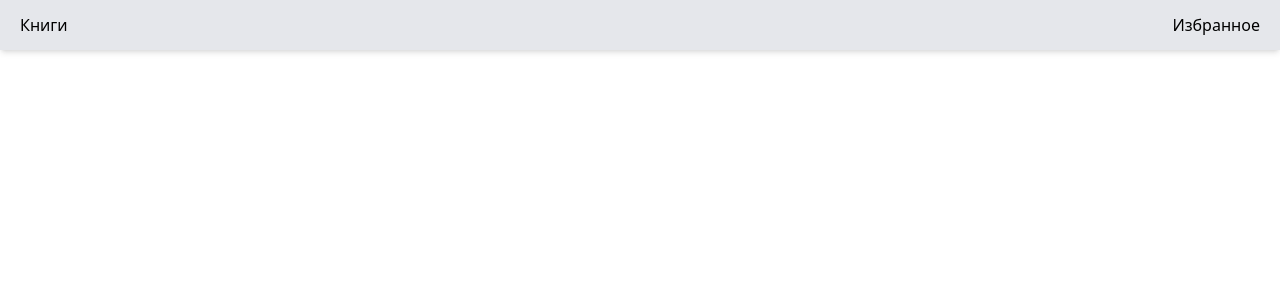
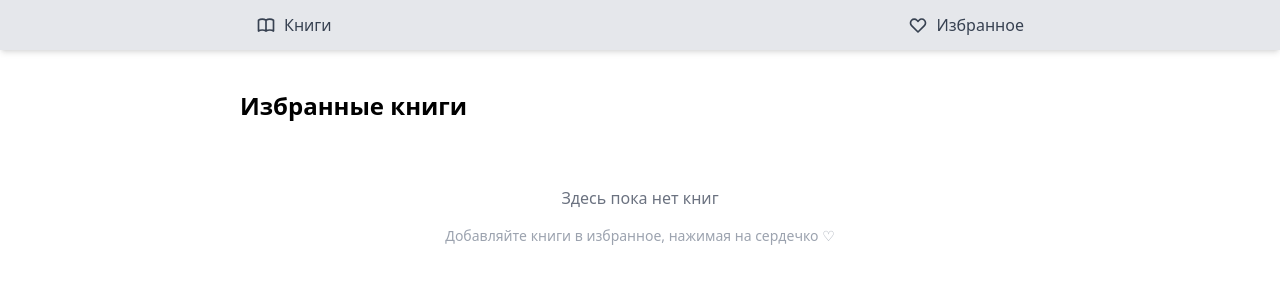
Before and after one commit to Pave11/book_app, a React (Create React App) app: page /fav in a window 1280 px wide. Shown: the top 300 px of the page. Built offline with nearby package versions, Linux system fonts and the light colour scheme.

Commit message:
implement favorites system

```diff
--- a/src/App.tsx
+++ b/src/App.tsx
@@ -10,7 +10,7 @@ function App() {
     <>
       <Navigation />
       <Routes>
-        <Route path="/main" element={<MainPage />} />
+        <Route path="/" element={<MainPage />} />
         <Route path="/book/:id" element={<BookDetailPage />} />
         <Route path="/fav" element={<FavoritePage />} />
       </Routes>
--- a/src/components/BookCard.tsx
+++ b/src/components/BookCard.tsx
@@ -1,21 +1,62 @@
-import React from 'react';
+import React, { useState } from 'react';
 import { Book } from '../api/books';
 
 interface BookCardProps {
   book: Book;
+  onToggleFavorite?: (book: Book) => void;
+  isFavorite?: boolean;
 }
 
-export const BookCard: React.FC<BookCardProps> = ({ book }) => {
+export const BookCard: React.FC<BookCardProps> = ({
+  book,
+  onToggleFavorite = () => {},
+  isFavorite = false,
+}) => {
+  const [localFavorite, setLocalFavorite] = useState(isFavorite);
+  const [isHovered, setIsHovered] = useState(false);
+
+  const handleToggleFavorite = (e: React.MouseEvent) => {
+    e.stopPropagation();
+    setLocalFavorite(!localFavorite);
+    onToggleFavorite(book);
+  };
+
   return (
-    <div className="bg-white rounded-lg shadow-md overflow-hidden hover:shadow-lg transition-shadow hover:bg-gray-200">
+    <div className="bg-white rounded-lg shadow-md overflow-hidden hover:shadow-lg transition-shadow hover:bg-gray-50 relative">
+      {/* Кнопка избранного */}
+      <button
+        onClick={handleToggleFavorite}
+        onMouseEnter={() => setIsHovered(true)}
+        onMouseLeave={() => setIsHovered(false)}
+        className="absolute top-2 right-2 p-2 z-10 focus:outline-none"
+        aria-label={
+          localFavorite ? 'Удалить из избранного' : 'Добавить в избранное'
+        }
+      >
+        <svg
+          xmlns="http://www.w3.org/2000/svg"
+          className={`h-6 w-6 transition-all duration-300 ${
+            localFavorite
+              ? 'text-red-500 fill-current scale-110'
+              : isHovered
+                ? 'text-red-300 fill-current scale-105'
+                : 'text-gray-300 fill-transparent stroke-current stroke-2'
+          }`}
+          viewBox="0 0 24 24"
+        >
+          <path d="M12 21.35l-1.45-1.32C5.4 15.36 2 12.28 2 8.5 2 5.42 4.42 3 7.5 3c1.74 0 3.41.81 4.5 2.09C13.09 3.81 14.76 3 16.5 3 19.58 3 22 5.42 22 8.5c0 3.78-3.4 6.86-8.55 11.54L12 21.35z" />
+        </svg>
+      </button>
+
+      {/* Остальное содержимое карточки */}
       <div className="flex h-full">
         {/* Обложка книги */}
-        <div className="w-1/3 bg-gray-100 flex items-center justify-center">
+        <div className="w-1/3 bg-gray-100 flex items-center justify-center min-h-[180px]">
           {book.coverUrl ? (
             <img
               src={book.coverUrl}
               alt={book.title}
-              className="h-full object-cover"
+              className="h-full w-full object-cover"
               onError={(e) => {
                 (e.target as HTMLImageElement).src = '/book-placeholder.png';
               }}
@@ -30,7 +71,7 @@ export const BookCard: React.FC<BookCardProps> = ({ book }) => {
           <h3 className="font-bold text-lg mb-2 line-clamp-2">{book.title}</h3>
 
           {book.author_name && (
-            <p className="text-gray-600 mb-2">
+            <p className="text-gray-600 mb-2 line-clamp-1">
               Автор: {book.author_name.join(', ')}
             </p>
           )}
--- a/src/components/Navigation.tsx
+++ b/src/components/Navigation.tsx
@@ -3,9 +3,52 @@ import { Link } from 'react-router-dom';
 
 export function Navigation() {
   return (
-    <nav className="flex justify-between px-5 h-[50px] bg-gray-200 items-center shadow-md">
-      <Link to="/main"> Книги </Link>
-      <Link to="/fav"> Избранное </Link>
-    </nav>
+    <div className="bg-gray-200 shadow-md">
+      <div className="container mx-auto max-w-[800px]">
+        <nav className="flex justify-between h-[50px] items-center px-4">
+          <Link
+            to="/"
+            className="flex items-center gap-2 text-gray-700 hover:text-black transition-colors"
+          >
+            <svg
+              xmlns="http://www.w3.org/2000/svg"
+              className="h-5 w-5"
+              fill="none"
+              viewBox="0 0 24 24"
+              stroke="currentColor"
+            >
+              <path
+                strokeLinecap="round"
+                strokeLinejoin="round"
+                strokeWidth={2}
+                d="M12 6.253v13m0-13C10.832 5.477 9.246 5 7.5 5S4.168 5.477 3 6.253v13C4.168 18.477 5.754 18 7.5 18s3.332.477 4.5 1.253m0-13C13.168 5.477 14.754 5 16.5 5c1.747 0 3.332.477 4.5 1.253v13C19.832 18.477 18.247 18 16.5 18c-1.746 0-3.332.477-4.5 1.253"
+              />
+            </svg>
+            <span>Книги</span>
+          </Link>
+
+          <Link
+            to="/fav"
+            className="flex items-center gap-2 text-gray-700 hover:text-black transition-colors"
+          >
+            <svg
+              xmlns="http://www.w3.org/2000/svg"
+              className="h-5 w-5"
+              fill="none"
+              viewBox="0 0 24 24"
+              stroke="currentColor"
+            >
+              <path
+                strokeLinecap="round"
+                strokeLinejoin="round"
+                strokeWidth={2}
+                d="M4.318 6.318a4.5 4.5 0 000 6.364L12 20.364l7.682-7.682a4.5 4.5 0 00-6.364-6.364L12 7.636l-1.318-1.318a4.5 4.5 0 00-6.364 0z"
+              />
+            </svg>
+            <span>Избранное</span>
+          </Link>
+        </nav>
+      </div>
+    </div>
   );
 }
--- /dev/null
+++ b/src/hooks/useFavorites.ts
@@ -0,0 +1,23 @@
+import { useState, useEffect } from 'react';
+import { Book } from '../api/books';
+
+export const useFavorites = () => {
+  const [favorites, setFavorites] = useState<Book[]>(() => {
+    const saved = localStorage.getItem('favoriteBooks');
+    return saved ? JSON.parse(saved) : [];
+  });
+
+  const toggleFavorite = (book: Book) => {
+    setFavorites((prev) => {
+      const isExisting = prev.some((fav) => fav.key === book.key);
+      const newFavorites = isExisting
+        ? prev.filter((fav) => fav.key !== book.key)
+        : [...prev, book];
+
+      localStorage.setItem('favoriteBooks', JSON.stringify(newFavorites));
+      return newFavorites;
+    });
+  };
+
+  return { favorites, toggleFavorite };
+};
--- a/src/pages/FavoritePage.tsx
+++ b/src/pages/FavoritePage.tsx
@@ -1,5 +1,33 @@
 import React from 'react';
+import { BookCard } from '../components/BookCard';
+import { useFavorites } from '../hooks/useFavorites';
 
 export function FavoritePage() {
-  return <div></div>;
+  const { favorites, toggleFavorite } = useFavorites();
+
+  return (
+    <div className="container mx-auto max-w-[800px] pt-10">
+      <h1 className="text-2xl font-bold mb-6">Избранные книги</h1>
+
+      {favorites.length === 0 ? (
+        <div className="text-center py-10">
+          <p className="text-gray-500 mb-4">Здесь пока нет книг</p>
+          <p className="text-sm text-gray-400">
+            Добавляйте книги в избранное, нажимая на сердечко ♡
+          </p>
+        </div>
+      ) : (
+        <div className="grid grid-cols-1 md:grid-cols-2 gap-4">
+          {favorites.map((book) => (
+            <BookCard
+              key={book.key}
+              book={book}
+              isFavorite={true}
+              onToggleFavorite={toggleFavorite}
+            />
+          ))}
+        </div>
+      )}
+    </div>
+  );
 }
--- a/src/pages/MainPage.tsx
+++ b/src/pages/MainPage.tsx
@@ -2,10 +2,12 @@ import React, { useState, useEffect } from 'react';
 import { BookCard } from '../components/BookCard';
 import { BookSearch } from '../components/BookSearch';
 import { fetchBooks, Book } from '../api/books';
+import { useFavorites } from '../hooks/useFavorites';
 
 export function MainPage() {
   const [books, setBooks] = useState<Book[]>([]);
   const [query, setQuery] = useState('javascript');
+  const { favorites, toggleFavorite } = useFavorites();
 
   useEffect(() => {
     fetchBooks(query).then(setBooks);
@@ -15,9 +17,14 @@ export function MainPage() {
     <div className="container mx-auto max-w-[800px] pt-10">
       <BookSearch onSearch={setQuery} />
 
-      <div className="grid grid-cols-1 md:grid-cols-2 gap-4 mt-6 ">
+      <div className="grid grid-cols-1 md:grid-cols-2 gap-4 mt-6">
         {books.map((book) => (
-          <BookCard key={book.key} book={book} />
+          <BookCard
+            key={book.key}
+            book={book}
+            isFavorite={favorites.some((fav) => fav.key === book.key)}
+            onToggleFavorite={toggleFavorite}
+          />
         ))}
       </div>
     </div>
```
